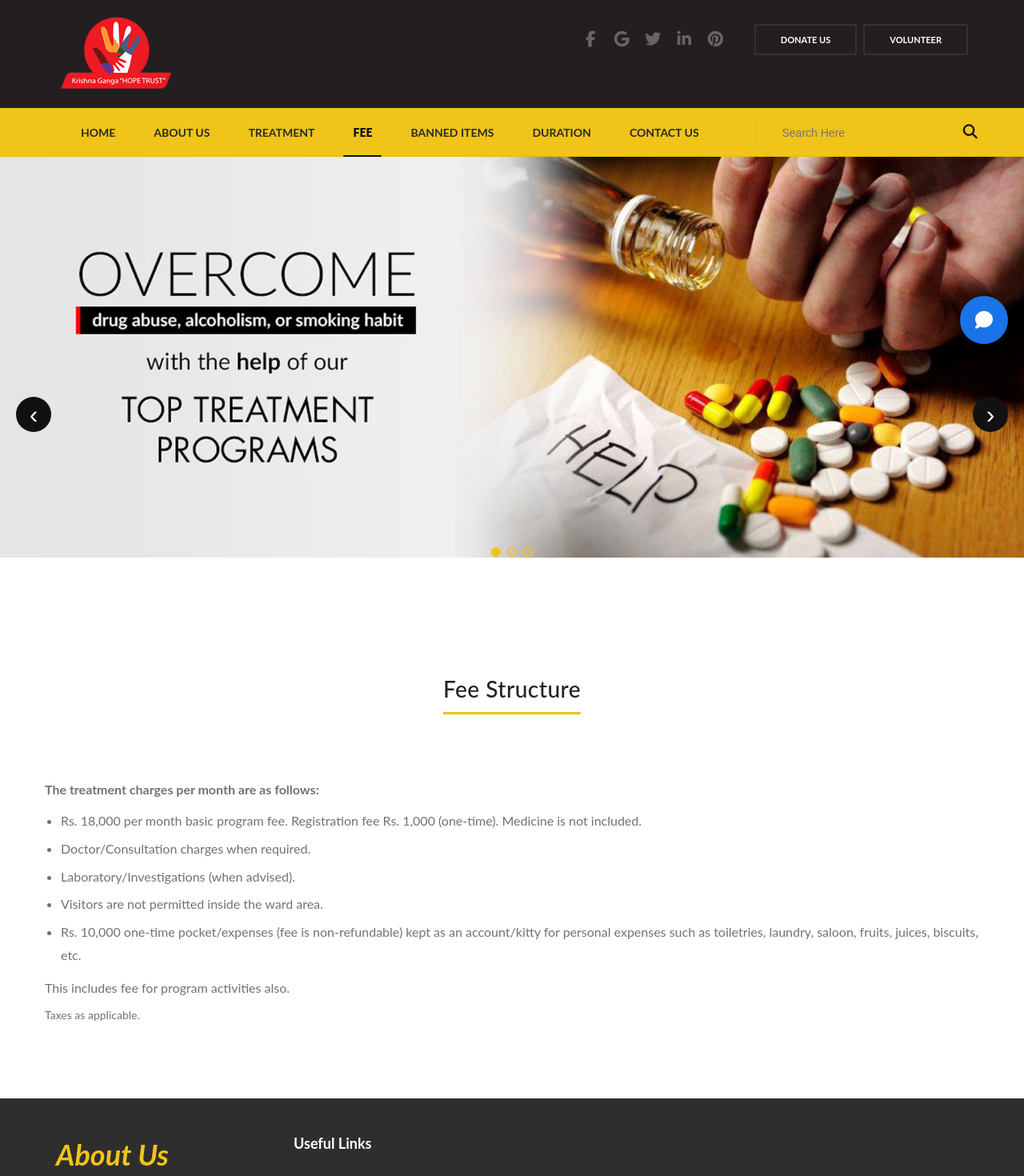
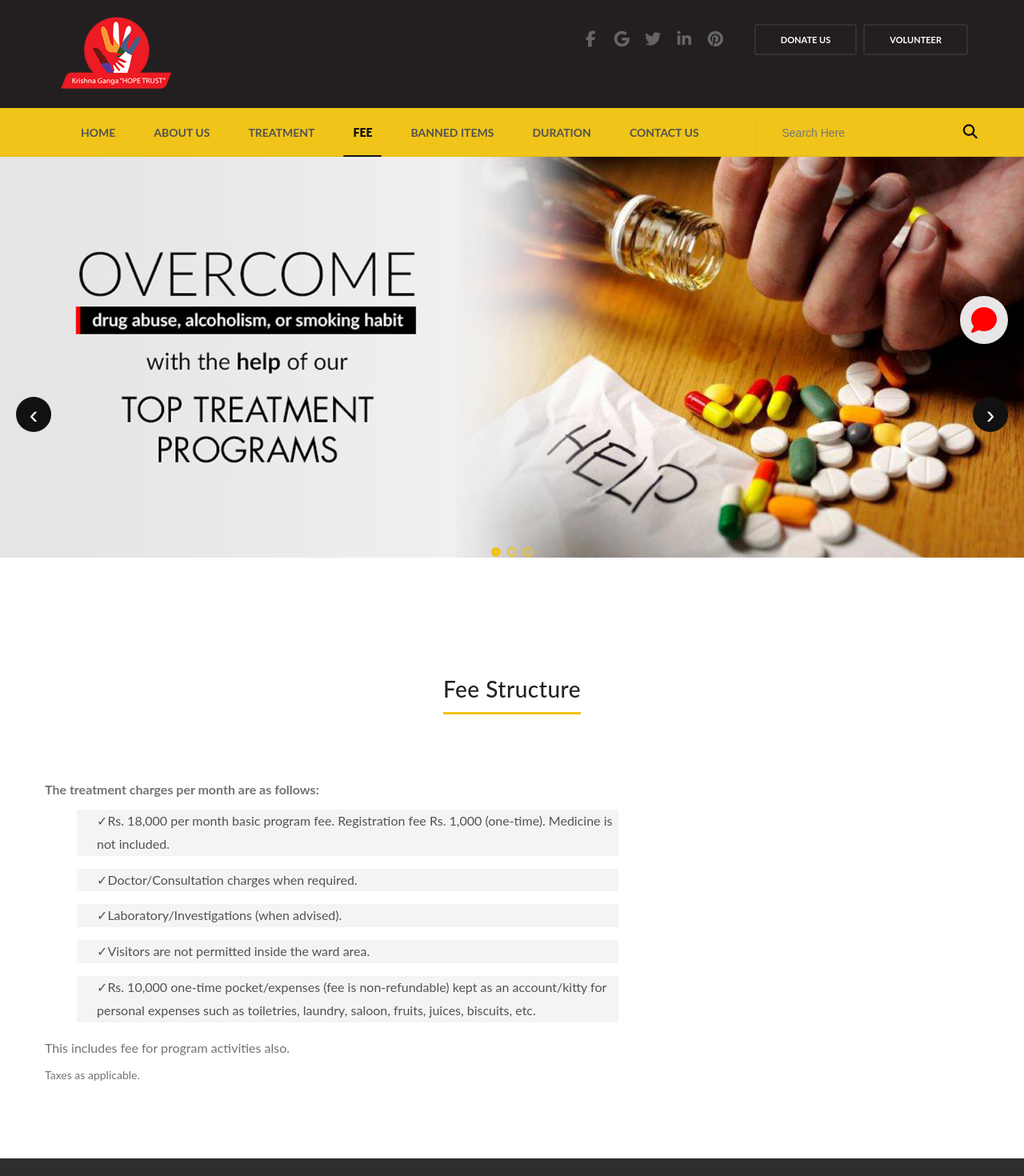
Before and after one commit to selma2232/krishnaganga, a React (Vite) app: page /fee in a window 1280 px wide. Shown: the top 1470 px of the page at 80% size. Built offline with nearby package versions, Linux system fonts and the light colour scheme; grey boxes are pictures that could not be loaded.

Commit message:
changed css

```diff
--- a/src/App.jsx
+++ b/src/App.jsx
@@ -1,4 +1,4 @@
-import { Routes, Route } from "react-router-dom";
+import { Routes, Route, useLocation } from "react-router-dom";
 import Footer from "./components/Footer";
 import Header from "./components/Header";
 import MessageBox from "./components/MessageBox";
@@ -13,6 +13,11 @@ import DonatePage from "./pages/DonatePage";
 import VolunteerPage from "./pages/VolunteerPage";
 
 function App() {
+  const location = useLocation();
+
+  const hiddenRoutes = ["/contact-us", "/donate", "/volunteer"];
+  const hideMessageBox = hiddenRoutes.includes(location.pathname);
+
   return (
     <div>
       <Header />
@@ -28,7 +33,7 @@ function App() {
         <Route path="/volunteer" element={<VolunteerPage />} />
       </Routes>
       <Footer />
-      <MessageBox />
+      {!hideMessageBox && <MessageBox />}
     </div>
   );
 }
--- a/src/components/Contact.css
+++ b/src/components/Contact.css
@@ -45,13 +45,19 @@
 }
 
 .contact-form button {
-  background: #e06a2d;
+  background: #f0c419;
   color: #fff;
   border: 0;
-  padding: 10px 16px;
+  padding: 10px 20px;
   border-radius: 4px;
   width: 90px;
   cursor: pointer;
+  font-size: 14px;
+}
+
+.contact-form button:hover {
+  background: #ae8f11;
+  transform: translateY(2px);
 }
 
 .contact-section .status-message {
@@ -100,7 +106,6 @@
 
 .contact-aside a {
   color: #f0c419;
-
   text-decoration: none;
 }
 
--- a/src/components/FeePage.css
+++ b/src/components/Fee.css
@@ -43,14 +43,25 @@
 }
 
 .fee-content ul {
-  padding-left: 20px;
+  display: flex;
+  flex-wrap: wrap;
+  gap: 10px;
+  list-style: none;
+  padding-left: -40px;
   line-height: 1.8;
-  color: #727272;
   margin-bottom: 16px;
 }
 
 .fee-content ul li {
   margin-bottom: 6px;
+  flex: 0 0 60%;
+  background-color: #52525210;
+  padding-left: 25px;
+  color: #525252;
+}
+
+.fee-content ul li::before {
+  content: "✓";
 }
 
 .fee-content .note {
--- /dev/null
+++ b/src/components/Fee.jsx
@@ -0,0 +1,35 @@
+import "./Fee.css";
+
+function Fee() {
+  return (
+    <main className="fee-page">
+      <section className="fee-header">
+        <h1>Fee Structure</h1>
+      </section>
+
+      <section className="fee-content">
+        <p className="intro">The treatment charges per month are as follows:</p>
+
+        <ul>
+          <li>
+            Rs. 18,000 per month basic program fee. Registration fee Rs. 1,000
+            (one-time). Medicine is not included.
+          </li>
+          <li>Doctor/Consultation charges when required.</li>
+          <li>Laboratory/Investigations (when advised).</li>
+          <li>Visitors are not permitted inside the ward area.</li>
+          <li>
+            Rs. 10,000 one-time pocket/expenses (fee is non-refundable) kept as
+            an account/kitty for personal expenses such as toiletries, laundry,
+            saloon, fruits, juices, biscuits, etc.
+          </li>
+        </ul>
+
+        <p className="note">This includes fee for program activities also.</p>
+        <p className="tax">Taxes as applicable.</p>
+      </section>
+    </main>
+  );
+}
+
+export default Fee;
--- a/src/components/Header.css
+++ b/src/components/Header.css
@@ -117,7 +117,7 @@ header,
   cursor: pointer;
   padding: 10px 6px;
   border-radius: 2px;
-  color: #2b2b2b;
+  color: #525252;
   text-decoration: none;
 }
 
@@ -140,7 +140,9 @@ header,
 }
 
 .nav a:hover {
-  background: rgba(0, 0, 0, 0.03);
+  background: #f0c419;
+  color: #111;
+  transform: translateX(2px);
 }
 
 .search {
--- a/src/components/Header.jsx
+++ b/src/components/Header.jsx
@@ -5,7 +5,6 @@ import { NavLink } from "react-router-dom";
 function Header() {
   return (
     <header>
-      {/* Topbar */}
       <div className="topbar">
         <div className="container">
           <img src={logo} alt="logo" className="logo" />
@@ -64,7 +63,6 @@ function Header() {
         </div>
       </div>
 
-      {/* Navbar */}
       <div className="navbar">
         <div className="container nav-inner">
           <button id="nav-toggle" className="nav-toggle">
--- a/src/components/MessageBox.css
+++ b/src/components/MessageBox.css
@@ -24,7 +24,7 @@
 }
 
 .buttonStyle {
-  background: #1a73e8;
+  background: #f0c419;
   color: white;
   border: none;
   padding: 10px 14px;
@@ -35,9 +35,17 @@
   transition: all 0.25s ease;
 }
 
+.message-icon {
+  font-size: 32px;
+  color: #ff0000;
+  cursor: pointer;
+  transition: transform 0.2s;
+}
+
 .buttonStyle:hover {
-  background: #1557b0;
-  transform: translateY(-1px);
+  background: #ae8f11;
+  transform: translateY(2px);
+  cursor: pointer;
 }
 
 .message-box-button {
@@ -49,7 +57,7 @@
 
   width: 60px;
   height: 60px;
-  background: #1a73e8;
+  background: #e8e6e6;
   border: none;
   border-radius: 50%;
   color: white;
@@ -65,7 +73,7 @@
 }
 
 .message-box-button:hover {
-  background: #1557b0;
+  background: #e8e6e6;
   transform: translateY(-50%) scale(1.1);
 }
 
--- a/src/components/MessageBox.jsx
+++ b/src/components/MessageBox.jsx
@@ -37,9 +37,9 @@ export default function MessageBox({ to = "krishnagarg2@gmail.com" }) {
         className="message-box-button"
       >
         {open ? (
-          <i className="fas fa-times"></i>
+          <i className="fas fa-angle-right message-icon"></i>
         ) : (
-          <i className="fas fa-comment"></i>
+          <i className="fas fa-comment message-icon"></i>
         )}
       </button>
 
--- a/src/pages/FeePage.jsx
+++ b/src/pages/FeePage.jsx
@@ -1,39 +1,11 @@
 import Hero from "../components/Hero";
-import "../components/FeePage.css";
+import Fee from "../components/Fee";
 
 export default function FeePage() {
   return (
     <>
       <Hero />
-      <main className="fee-page">
-        <section className="fee-header">
-          <h1>Fee Structure</h1>
-        </section>
-
-        <section className="fee-content">
-          <p className="intro">
-            The treatment charges per month are as follows:
-          </p>
-
-          <ul>
-            <li>
-              Rs. 18,000 per month basic program fee. Registration fee Rs. 1,000
-              (one-time). Medicine is not included.
-            </li>
-            <li>Doctor/Consultation charges when required.</li>
-            <li>Laboratory/Investigations (when advised).</li>
-            <li>Visitors are not permitted inside the ward area.</li>
-            <li>
-              Rs. 10,000 one-time pocket/expenses (fee is non-refundable) kept
-              as an account/kitty for personal expenses such as toiletries,
-              laundry, saloon, fruits, juices, biscuits, etc.
-            </li>
-          </ul>
-
-          <p className="note">This includes fee for program activities also.</p>
-          <p className="tax">Taxes as applicable.</p>
-        </section>
-      </main>
+      <Fee />
     </>
   );
 }
```
